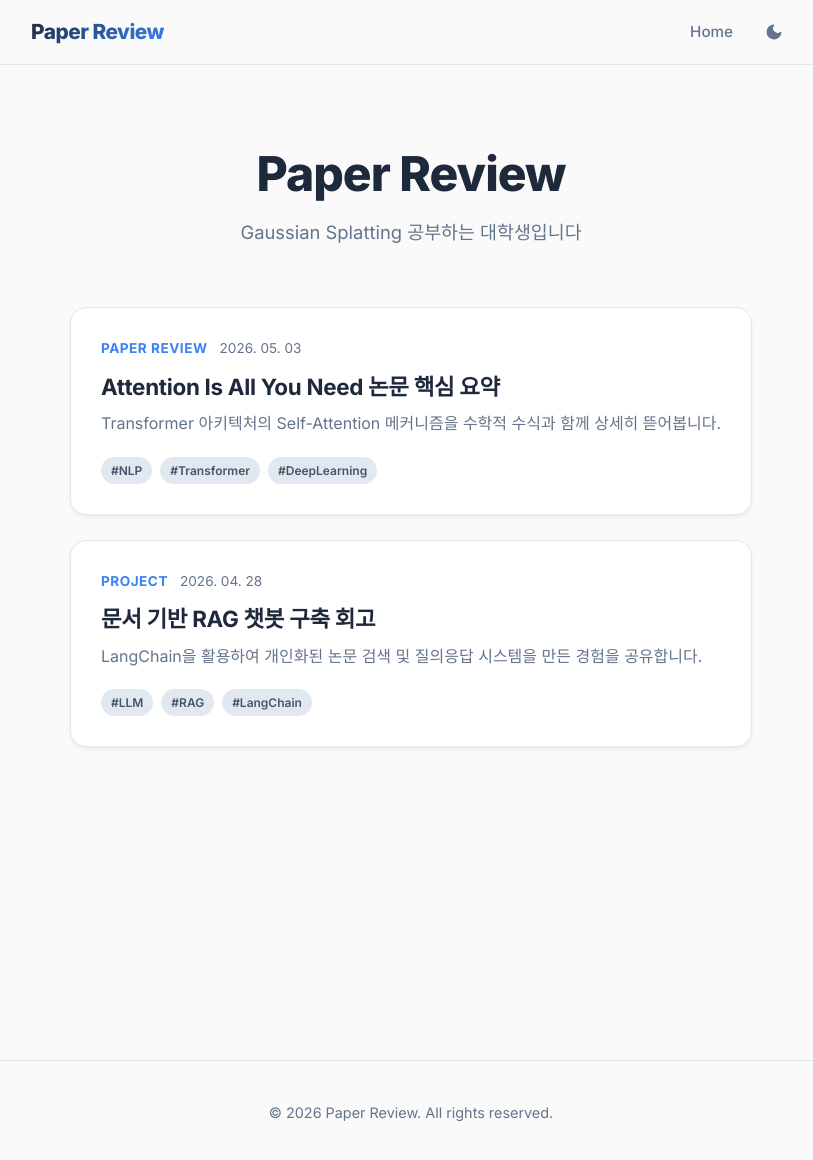
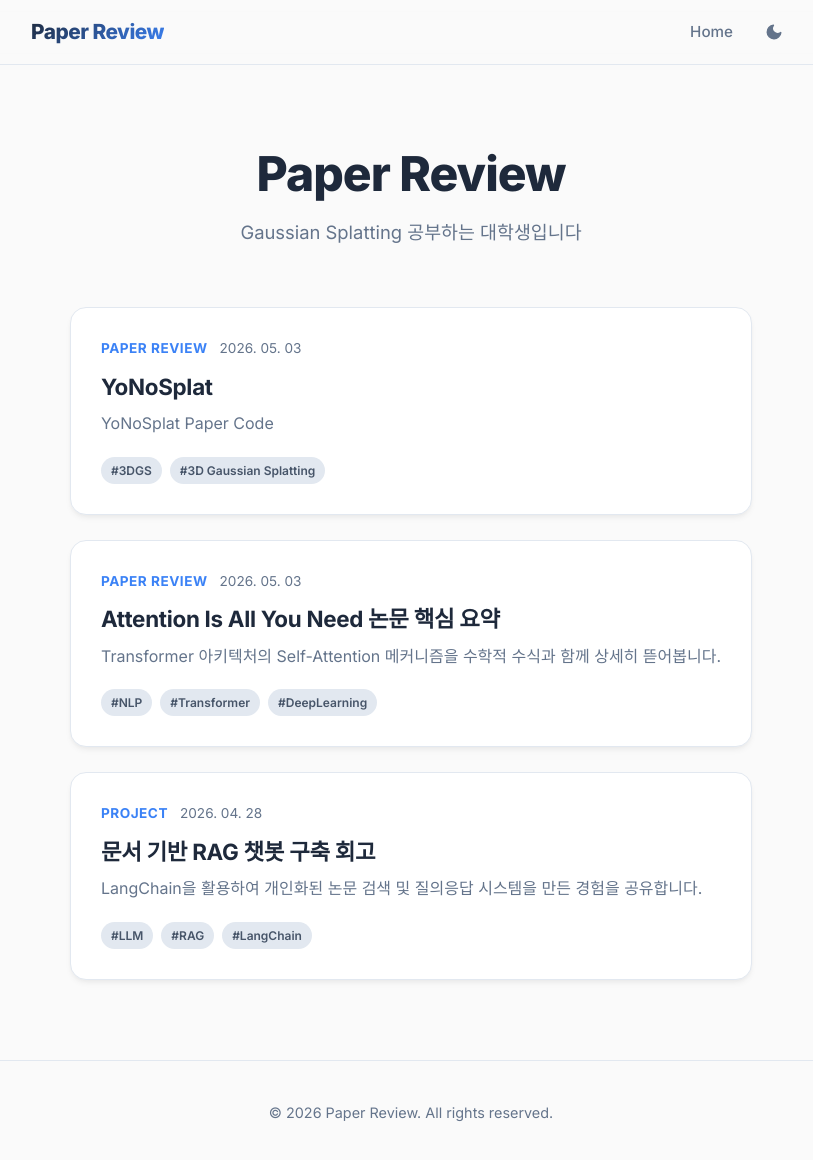
Before and after one commit to fels06/fels06.github.io, a Jekyll site: the page built from index.html, in a window 1280 px wide and 1164 px high. Shown: the top 1160 px of the window, without its empty margins (229-1042 px from the left). Built offline with Jekyll 4.4.1, drawn with Linux system fonts in a browser that asks for light colours; part of the change alters nothing that is shown.

```diff
--- /dev/null
+++ b/_posts/2026-05-03-YoNoSplat.md
@@ -0,0 +1,315 @@
+---
+layout: post
+title: "YoNoSplat"
+date: 2026-05-03 12:00:00 +0900
+categories: [Paper Review]
+tags: [3DGS, 3D Gaussian Splatting]
+---
+
+# YoNoSplat [Paper](https://arxiv.org/pdf/2511.07321) [Code](https://github.com/cvg/YoNoSplat)
+
+![YoNoSplat Teaser](/assets/images/yonosplat-teaser.png)
+
+Botao Ye · Boqi Chen · Haofei Xu · Daniel Barath · Marc Pollefeys
+{: .text-muted }
+
+YoNoSplat reconstructs 3D Gaussian splats directly from unposed and uncalibrated images, while flexibly leveraging ground-truth camera poses or intrinsics when available.
+{: .text-muted }
+
+## 📌 Basic Information
+
+| 항목 | 내용 |
+|------|------|
+| **Title** | YoNoSplat: You Only Need One Model for Feedforward 3D Gaussian Splatting |
+| **Authors & Affiliations** | Botao Ye, Boqi Chen, Haofei Xu, Daniel Barath, Marc Pollefeys (ETH Zurich, ETH AI Center, Microsoft) |
+| **Year / Venue** | 2025 / arXiv Preprint |
+| **arXiv / DOI** | arXiv:2511.07321v1 [cs.CV] |
+| **Code / Project Page** | botaoye.github.io/yonosplat/ |
+
+---
+
+## 1. 🔭 Research Direction
+
+- 이 논문이 해결하려는 **핵심 문제(core problem)**는 무엇인가?
+  - Unstructured 이미지 모음으로부터 빠르고 유연하게 고품질의 3D Gaussian Splatting(3DGS) scene을 reconstruction하는 문제를 해결하고자 한다.
+- 기존 연구(prior work)의 어떤 **한계(limitation)**를 지적하는가?
+  - 기존의 feedforward 모델들은 정확한 camera pose를 요구하거나, 캘리브레이션된 intrinsics를 필요로 하거나, 고정되고 제한된 개수의 입력 뷰(view)만 처리할 수 있다는 엄격한 제약 조건을 가진다.
+  - 최근의 pose-free 방법들은 2~4개의 적은 뷰에서는 잘 동작하지만, unified canonical space로 직접 예측하는 구조 때문에 뷰 수가 많아지면 확장성(scalability)이 떨어져 성능이 하락한다.
+- 이 연구가 속한 **task / domain**은 무엇인가?
+  - 3D Scene Reconstruction 및 Novel View Synthesis (NVS).
+- 연구의 **최종 목표(goal)**와 **동기(motivation)**는?
+  - 임의의 개수($V$)의 이미지(posed/unposed, calibrated/uncalibrated)를 입력받아 하나의 모델로 유연하게 3D scene을 재구성하는 범용적인 feedforward 모델을 제안하는 것이다.
+  - Pose와 3D geometry의 학습이 심하게 얽혀있는 문제(entanglement)와 scale ambiguity 문제를 해결하여 모델의 안정성과 확장성을 극대화하는 것을 목표로 한다.
+
+---
+
+## 2. 🔁 Model Input & Output
+
+| 구분 | 내용 | 형태(shape / format) |
+|------|------|----------------------|
+| **Input** | 임의의 개수($V$)의 Unposed & Uncalibrated 이미지 (선택적으로 ground-truth pose 및 intrinsics 제공 가능) | $\{I^v\}_{v=1}^V, \quad I^v \in \mathbb{R}^{3 \times H \times W}$ |
+| **Output** | 각 입력 뷰에 대한 Local 3D Gaussian 파라미터(center, opacity, rotation, scale, color), Camera Poses, Camera Intrinsics | $\{ \cup (\mu_j^v, \alpha_j^v, r_j^v, s_j^v, c_j^v), k^v, p^v \}_{j=1,\dots,H\times W}^{v=1,\dots,V}$ |
+| **Task 유형** | Feedforward 3D Reconstruction, Novel View Synthesis, Camera Pose Estimation | Feedforward Network Inference |
+| **Supervision** | Supervised (Ground-truth pose, intrinsic, target views rendering loss 활용) | |
+
+---
+
+## 3. ⚙️ Method — Architecture & Mathematical Formulation
+
+### 3-1. Overall Pipeline Overview
+
+YoNoSplat은 입력 이미지를 DINOv2 기반의 인코더로 특징을 추출함과 동시에 camera intrinsic을 예측하고, 이를 Intrinsic Condition Embedding (ICE) 모듈을 통해 ray 정보로 변환하여 특징맵에 더해준다. 이후 Local-Global Attention을 통해 여러 뷰 간의 특징을 융합하며, 분리된 Head들을 통해 각 뷰에 대한 Local 3D Gaussian 파라미터와 Camera pose를 예측한 뒤, 주어진(또는 예측된) pose를 사용하여 global 3D representation으로 통합한다.
+
+| Step | Module / Component | Input | Output |
+|------|--------------------|-------|--------|
+| ① | **Encoder & Intrinsic Head** | 입력 이미지 $\{I^v\}_{v=1}^V$, Learnable Intrinsic Token | Image Features, Predicted Intrinsics $k^v$ |
+| ② | **Intrinsic Condition Embedding (ICE)** | Image Features, Intrinsics $k^v$ | Intrinsic-Conditioned Features |
+| ③ | **Local-Global Attention Decoder** | Intrinsic-Conditioned Features | Multi-view Fused Features $\mathbf{F}_{\text{fused}}$ |
+| ④ | **Gaussian Heads** | Upsampled Fused Features, Input Image Skip Connection | Local Gaussian Parameters $(\mu, \alpha, r, s, c)$ |
+| ⑤ | **Pose Head & Global Aggregation** | Multi-view Fused Features | Predicted Poses $p^v$, Global 3D Gaussians |
+
+---
+
+### 3-2. Step-by-Step Architecture Flow
+
+#### Step ① — Encoder & Intrinsic Head
+
+**Input:**
+$\{I^v \in \mathbb{R}^{3 \times H \times W}\}_{v=1}^V$, Intrinsic Token
+
+**Process:**
+입력 이미지를 patch 단위로 나누어 토큰화하고 learnable intrinsic token과 결합하여 DINOv2 아키텍처 기반의 Vision Transformer (ViT) 인코더에 통과시킨다. 인코딩 단계에서 추출된 intrinsic token은 별도의 MLP 레이어를 통과하여 카메라 intrinsics를 예측한다.
+
+$$
+k^v = \text{MLP}(\text{Intrinsic\_Token}^v)
+$$
+
+- 각 기호 설명: $k^v$ = 예측된 카메라 intrinsics (focal length 등).
+- 직관적 의미: 단일 이미지로부터 scale 정보를 유추하기 위해 개별 뷰 레벨에서 카메라 내부 파라미터를 추정한다.
+
+**Output:**
+Image Feature Tokens, Predicted Intrinsics $k^v$
+
+---
+
+#### Step ② — Intrinsic Condition Embedding (ICE)
+
+**Input:**
+Image Feature Tokens, Predicted (or GT) Intrinsics $k^v$
+
+**Process:**
+Scale ambiguity 문제를 해결하기 위해, 추정된(또는 제공된 GT) intrinsics를 camera ray로 변환한 뒤 선형 레이어를 통과시켜 임베딩을 얻고, 이를 기존 이미지 특징에 더해준다 (Residual connection).
+
+$$
+\mathbf{F}_{\text{conditioned}}^v = \mathbf{F}_{\text{img}}^v + \text{Linear}(\text{Rays}(k^v))
+$$
+
+- 기호 설명: $\mathbf{F}_{\text{img}}^v$ = 이미지 특징맵, $\text{Rays}(\cdot)$ = intrinsics를 기반으로 한 카메라 ray 생성 함수.
+- 직관적 의미: 네트워크가 3D 공간의 scale과 원근감을 올바르게 인지하도록 기하학적 단서를 주입하는 과정이다.
+
+**Output:**
+$\mathbf{F}_{\text{conditioned}}^v$
+
+---
+
+#### Step ③ — Local-Global Attention Decoder
+
+**Input:**
+$\mathbf{F}_{\text{conditioned}}^v$
+
+**Process:**
+$N$개의 alternating attention block을 거친다. 각 블록은 개별 프레임의 특징을 정제하는 per-frame self-attention 레이어와, 모든 뷰의 토큰을 병합하여 프레임 간 정보 교환을 돕는 global concatenated self-attention 레이어로 구성된다.
+
+$$
+\mathbf{F}_{\text{fused}} = \text{GlobalSelfAttention}(\text{LocalSelfAttention}(\mathbf{F}_{\text{conditioned}}))
+$$
+
+- 직관적 의미: 단일 뷰에서 볼 수 없는 3D 기하학적 구조를 파악하기 위해 여러 카메라 뷰 간의 특징을 매칭하고 융합한다.
+
+**Output:**
+$\mathbf{F}_{\text{fused}}$ (Multi-view fused features)
+
+---
+
+#### Step ④ — Gaussian & Pose Heads
+
+**Input:**
+$\mathbf{F}_{\text{fused}}$
+
+**Process:**
+- **Gaussian Heads**: 특징맵을 2배 업샘플링하고 입력 이미지의 skip connection을 추가한 뒤, 두 개의 분리된 헤드(center 헤드 및 나머지 파라미터 헤드)를 통해 Local 3D Gaussian 파라미터를 예측한다.
+- **Pose Head**: 특징맵을 MLP와 average pooling에 통과시켜 12D 카메라 벡터(3D translation $t^v$와 9D rotation 표현)를 예측한 뒤 SVD 직교화로 회전 행렬 $R^v$를 얻는다.
+
+$$
+f_\theta: \{ I^v \}_{v=1}^V \mapsto \{ \cup (\mu_j^v, \alpha_j^v, r_j^v, s_j^v, c_j^v), k^v, p^v \}_{j=1,\dots,H\times W}^{v=1,\dots,V}
+$$
+
+- 기호 설명: $f_\theta$ = 전체 네트워크, $\mu_j^v, \alpha_j^v, r_j^v, s_j^v, c_j^v$ = 뷰 $v$의 $j$번째 픽셀에 대한 Gaussian 속성(위치, 투명도, 회전, 스케일, 색상), $p^v = [R^v, t^v]$ = 카메라 외부 파라미터.
+- 직관적 의미: 네트워크가 픽셀 단위로 로컬 3D Gaussian을 생성하고, 이를 전역 공간으로 배치하기 위한 카메라 포즈를 동시에 산출한다.
+
+**Output:**
+Local Gaussians, $p^v$ (Camera Poses)
+
+---
+
+### 3-3. Key Technical Contribution — Core Equations
+
+#### (A) Mix-forcing Training Strategy
+
+논문은 pose와 geometry 학습의 entanglement 문제를 풀기 위해 Mix-forcing이라는 학습 스케줄을 사용한다.
+
+| 기호 | 의미 | 비고 |
+|------|------|------|
+| $t_{\text{start}}$ | Mix-forcing이 시작되는 학습 스텝 | 80k로 설정 |
+| $t_{\text{end}}$ | 최종 섞임 비율에 도달하는 학습 스텝 | 100k로 설정 |
+| $r$ | 모델 예측 pose의 사용 비율 (mixing ratio) | 최종 0.1 적용 |
+
+- 이 전략이 해결하는 문제: 예측된 pose만 사용하면(self-forcing) 학습이 불안정해지고, GT pose만 사용하면(teacher-forcing) 추론 시 노출 편향(exposure bias)이 발생하여 성능이 저하되는 딜레마를 해결한다.
+- 기존 방법과의 차이: 초기에는 GT pose로 기하학적 기초를 단단히 다지고, 점진적으로 예측 pose의 비율을 늘려 모델이 자체 예측 오류에 강건해지도록 유도한다.
+
+#### (B) Max Pairwise Distance Normalization
+
+$$
+\hat{c}_i = \frac{c_i}{s}, \quad \text{where} \quad s = \max_{i,j} \| c_i - c_j \|_2
+$$
+
+| 기호 | 의미 | 비고 |
+|------|------|------|
+| $c_i, c_j$ | $i$번째, $j$번째 카메라 중심(center) 위치 | |
+| $s$ | 카메라 중심들 간의 최대 유클리디안 거리 | Scale factor |
+| $\hat{c}_i$ | 정규화된 카메라 중심 | |
+
+- 이 수식이 해결하는 문제: SfM 데이터셋의 scale 모호성(scale ambiguity)을 제거한다.
+- 기존 방법과의 차이: Ground-truth depth를 기반으로 정규화하는 기존 방법들과 달리 카메라 거리만을 사용하여 정규화를 수행하며, relative pose loss와 완벽히 호환된다.
+
+---
+
+### 3-4. Loss Function & Training Strategy
+
+$$
+\mathcal{L}_{\text{total}} = \mathcal{L}_{\text{image}} + \lambda_{\text{intrin}} \mathcal{L}_{\text{intrin}} + \lambda_{\text{pose}} \mathcal{L}_{\text{pose}} + \lambda_{\text{opacity}} \mathcal{L}_{\text{opacity}}
+$$
+
+| Loss 항 | 수식 (또는 구성) | 역할 |
+|---------|------|------|
+| $\mathcal{L}_{\text{image}}$ | $\text{MSE} + \text{LPIPS}$ | 목표 뷰에서의 렌더링 품질을 최적화 (Gaussian 학습) |
+| $\mathcal{L}_{\text{intrin}}$ | $\| \hat{k}^v - k_{\text{GT}}^v \|_2$ | 예측된 focal length와 GT 간의 L2 distance |
+| $\mathcal{L}_{\text{pose}}$ | $\frac{1}{N(N-1)}\sum_{i\ne j}(\mathcal{L}_R(i,j) + \lambda_t\mathcal{L}_t(i,j))$ | 입력 이미지 쌍에 대한 상대적(relative) pose 예측 학습 (순서 불변성 유지) |
+| $\mathcal{L}_{\text{opacity}}$ | $\frac{1}{M}\sum_{i=1}^M |o_i|$ | 투명도 기반 희소성(sparsity) 정규화로 불필요한 Gaussian 억제 |
+
+- 학습 스케줄 / optimizer: AdamW 옵티마이저 사용, Backbone LR $2\times10^{-5}$, 나머지 $2\times10^{-4}$.
+- 하이퍼파라미터 세팅: $\lambda_{\text{intrin}} = 0.5$, $\lambda_{\text{pose}} = 0.1$, $\lambda_{\text{opacity}} = 0.01$. Gaussian pruning 임계값 $o_i < 0.005$.
+
+---
+
+### 3-5. Architecture Highlights
+
+- **Backbone / Pretrained model:** DINOv2 Large 구조를 사용하며, $\pi^3$ 모델의 가중치로 초기화하여 fine-tuning을 진행한다.
+- **Novel module / design choice:**
+  1. 임의 개수의 뷰 확장에 유리한 Local Gaussian 예측 및 Global Aggregation 구조.
+  2. Intrinsic Condition Embedding (ICE) 모듈을 통한 캘리브레이션 불필요 기능.
+  3. Mix-forcing 훈련 스케줄.
+- **Inference 시 특이사항:** Pose-free, Intrinsic-free 조건에서도 feedforward 추론이 가능하며, 선택적으로 200 iteration의 빠른 post-optimization을 적용하여 성능을 더욱 끌어올릴 수 있다.
+
+---
+
+## 4. 📊 Experimental Results
+
+### 4-1. Datasets & Splits
+
+| Dataset | 용도 | Split |
+|---------|------|-------|
+| RealEstate10K | 실내 환경 훈련 및 평가 | Train 67,477 / Test 7,289 비디오 (테스트는 프레임 200 이상인 1,580 시퀀스) |
+| DL3DV-10K | 실외 환경 훈련 및 평가 | Train 10,000 / Test 140 비디오 |
+| ScanNet++ | Zero-shot Generalization 평가 | DL3DV에서 훈련된 모델로 평가 (32, 64, 128 뷰 샘플링) |
+
+### 4-2. Baselines & Evaluation Metrics
+
+- **Baselines:**
+  - Optimization-based: InstantSplat.
+  - Pose-dependent: MVSplat, DepthSplat.
+  - Pose-free: NoPoSplat, AnySplat.
+- **Metrics:** NVS 성능 평가를 위한 PSNR, SSIM, LPIPS. Pose 추정 평가를 위한 AUC ($5^\circ, 10^\circ, 20^\circ$ threshold).
+
+### 4-3. Quantitative Results
+
+(DL3DV 데이터셋, 24 View 기준 NVS 성능 요약)
+
+| Method | PSNR (↑) | SSIM (↑) | LPIPS (↓) |
+|--------|----------|----------|----------|
+| **Ours (Pose-free, Intrinsic-free)** | **22.174** | **0.720** | **0.209** |
+| Ours (w/ Pose & Intrinsic) | 22.664 | 0.758 | 0.192 |
+| DepthSplat (Pose-dependent) | 20.088 | 0.690 | 0.240 |
+| AnySplat (Pose-free) | 19.703 | 0.596 | 0.249 |
+| InstantSplat (Opt-based) | 18.493 | 0.510 | 0.381 |
+
+- 제안 방법이 앞서는 시나리오: Pose와 Intrinsic이 주어지지 않은 가장 제약이 심한 상황에서도 기존 SOTA Pose-dependent 모델(DepthSplat)을 큰 격차로 압도함. 뷰 수가 늘어날수록 확장성 측면에서 Canonical space 기반 모델(AnySplat 등) 대비 월등한 성능을 보임.
+- 제안 방법이 뒤처지는 시나리오: 제시된 실험군 내에서 지속적으로 우세를 점하였으나, 모델 최적화(Post-optimization)를 진행한 자체 결과 대비 feedforward 단일 추론 결과는 수치적으로 약간 더 낮음.
+
+### 4-4. Qualitative Results
+
+- Visualization에서 눈에 띄는 점: 다른 방법론(AnySplat, DepthSplat 등)에 비해 멀티 뷰 컨텐츠 융합이 훨씬 일관성 있게 이루어져 깨짐(artifact)이나 부정확한 지오메트리 렌더링이 현저히 적음. ScanNet++ 제로샷 일반화 평가에서도 훨씬 선명한 렌더링 품질을 보여줌.
+
+### 4-5. Ablation Study
+
+| Ablation 대상 | 제거 시 성능 변화 | 결론 |
+|--------------|-----------------|------|
+| **Mix-forcing 전략** | Self-forcing 단독 시 PSNR 24.150 하락, Teacher-forcing 시 평가 세팅에 따라 노출 편향 발생 | Mix-forcing(25.587)이 두 세팅 간의 최적 균형을 이끌어냄 |
+| **Max pairwise distance 정규화** | 정규화 미적용 시 PSNR이 22.662로 폭락 (Max-pairwise 적용 시 25.212) | 상대적 포즈 손실함수와 일치하는 가장 안정적인 스케일 정규화 방식임 |
+| **ICE 모듈 (Intrinsic)** | Intrinsic 미사용 시 PSNR 24.481로 하락 (예측 Intrinsic 사용 시 24.711) | Scale ambiguity를 줄이는 데 ICE 모듈이 결정적인 역할을 함 |
+
+---
+
+## 5. 💡 Contributions
+
+- **저자가 주장하는 contributions (논문 원문 기준):**
+  1. 임의의 입력 뷰 수에서 Pose-free와 Pose-dependent 설정 모두에서 SOTA 성능을 달성한 최초의 feedforward 모델, YoNoSplat을 제안함.
+  2. Pose와 Geometry 학습의 얽힘(entanglement) 문제를 Mix-forcing 학습 전략을 통해 효과적으로 완화하여 학습 불안정과 노출 편향을 방지함.
+  3. Intrinsic 예측 기반의 컨디셔닝 파이프라인(ICE)과 Max pairwise distance 정규화 기법을 도입하여 Uncalibrated 이미지에서 발생하는 Scale ambiguity 문제를 해결함.
+
+- **리뷰어 관점에서 가장 실질적인 contribution:**
+  입력 데이터의 제약(Pose 유무, Camera 캘리브레이션 유무, 이미지 장수)을 하나의 파이프라인 안에서 모두 유연하게 소화할 수 있도록 설계한 'Local 예측 + Global 통합(Mix-forcing)' 디자인 초이스가 가장 훌륭하며, 실무적인 사용성을 크게 높인 점.
+
+---
+
+## 6. 🧱 Related Work & Positioning
+
+- 직접 비교 / 참조하는 주요 논문들: NoPoSplat, AnySplat, DepthSplat, MVSplat, DUSt3R, $\pi^3$.
+- 이 논문이 속한 연구 계보 (lineage): 단일/소수 뷰 기반의 Feedforward 3D Gaussian Splatting 연구 흐름과 $\pi^3$, VGGT 등으로 대변되는 Feedforward Point Cloud Pose 추정 연구의 교집합.
+- 기존 접근 방식 대비 패러다임 변화 여부: 기존 Pose-free 3DGS 모델들이 Canonical Space에 직접 Gaussian을 투영하여 뷰 수 확장에 실패했던 패러다임에서 벗어나, Local 예측 후 Pose 추정을 거쳐 Global 공간으로 매핑하는 전통적 파이프라인을 딥러닝 기반 Feedforward 학습으로 매끄럽게 통합함.
+
+---
+
+## 7. ✅ Strengths
+
+1. **Extreme Versatility:** Pose, Intrinsic, 이미지 장수에 구애받지 않고 유연하게 작동하는 범용적 프레임워크.
+2. **Innovative Training Strategy:** Mix-forcing이라는 직관적이고 효과적인 커리큘럼 러닝을 도입해 End-to-end Pose-Geometry 동시 학습의 한계를 극복함.
+3. **Superior Performance & Scalability:** 100장이 넘는 뷰(view)에서도 단 몇 초 만에 고품질 3D Reconstruction이 가능하며, 다른 도메인(ScanNet++)에서도 강건한 Zero-shot 일반화 성능을 입증함.
+
+---
+
+## 8. ⚠️ Limitations & Weaknesses
+
+- **저자가 인정한 한계:**
+  입력 가능한 최대 뷰(view)의 수가 GPU 메모리 용량에 의해 직접적인 제약을 받음. 또한 Post-optimization을 수행할 경우 여전히 눈에 띄는 성능 향상이 존재하므로 Feedforward 예측 모델 자체로서의 발전 여지가 남아있음.
+- **리뷰어가 판단한 추가 한계:**
+  - 실험 설계상 아쉬운 점: DINOv2 Large 모델과 32장의 GH200 GPU를 학습에 동원해야 하는 등 막대한 컴퓨팅 리소스가 필요하여 진입 장벽이 매우 높음.
+  - 실용성 문제: 모바일이나 엣지 디바이스에서 실시간 추론(Inference)을 수행하기에는 파라미터와 메모리 소모량이 거대함.
+
+---
+
+## 9. 🔮 Future Work
+
+- **저자가 제시한 future work:** GPU 메모리 제약을 극복하기 위한 Incremental feedforward reconstruction (순차적 방식의 확장) 연구.
+- **리뷰어가 생각하는 확장 가능성:** 고정된 해상도 연산이나 뷰 제약을 완화할 수 있도록 Linear Attention 기반의 시퀀스 모델(Mamba 등)을 Decoder에 결합하여 극단적으로 많은 뷰를 $O(N)$으로 처리하는 아키텍처 개선.
+
+---
+
+## 10. 🗒️ Overall Assessment
+
+| 항목 | 내용 |
+|------|------|
+| **한 줄 요약** | 단일 모델로 임의 개수의 Unposed/Uncalibrated 이미지 처리를 정복한 가장 진보된 Feedforward 3DGS. |
+| **예상 임팩트** | 3D Reconstruction 파이프라인에서 COLMAP과 같은 무거운 SfM 모듈을 완전히 대체할 수 있는 실질적 대안으로 자리매김할 가능성이 큼. |
+| **추천 독자층** | NeRF, 3DGS, SLAM, 대규모 3D Vision 모델 연구자 및 엔지니어 |
+| **개인 평점** | ⭐⭐⭐⭐⭐ / 5 |
--- a/assets/css/style.css
+++ b/assets/css/style.css
@@ -190,6 +190,8 @@ nav a:hover { color: var(--text-primary); }
     transition: background-color 0.2s ease;
 }
 
+.text-muted { color: var(--text-secondary); }
+
 /* Post Detail Page */
 .post-header {
     padding: 60px 0 40px;
@@ -227,6 +229,14 @@ nav a:hover { color: var(--text-primary); }
 }
 .post-content h3 { font-size: 1.4rem; margin: 30px 0 15px; }
 .post-content p { margin-bottom: 25px; }
+
+.post-content img {
+    max-width: 100%;
+    height: auto;
+    border-radius: 12px;
+    margin: 30px 0;
+    box-shadow: var(--card-shadow);
+}
 
 .post-content strong { color: var(--text-primary); font-weight: 700; }
 
```
Also changed, not shown: assets/images/yonosplat-teaser.png (added).
